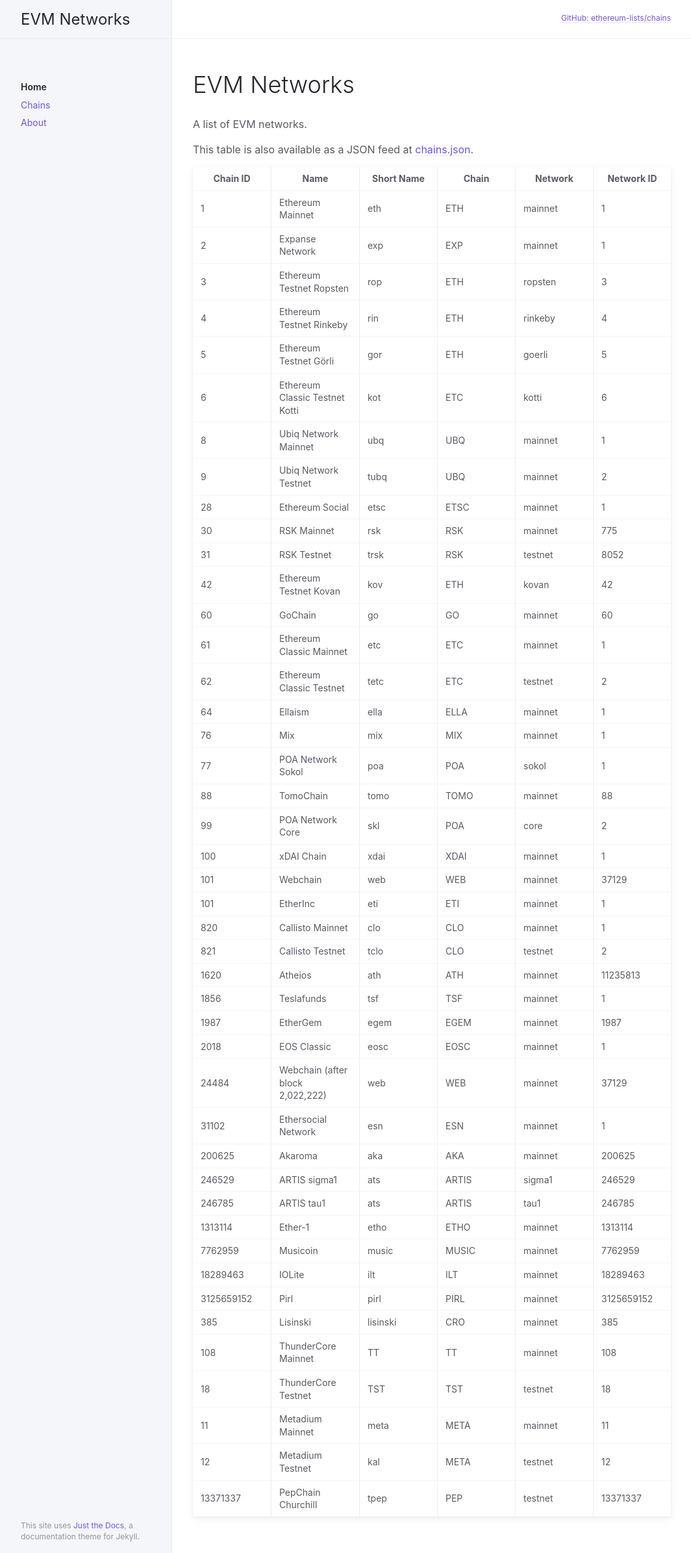
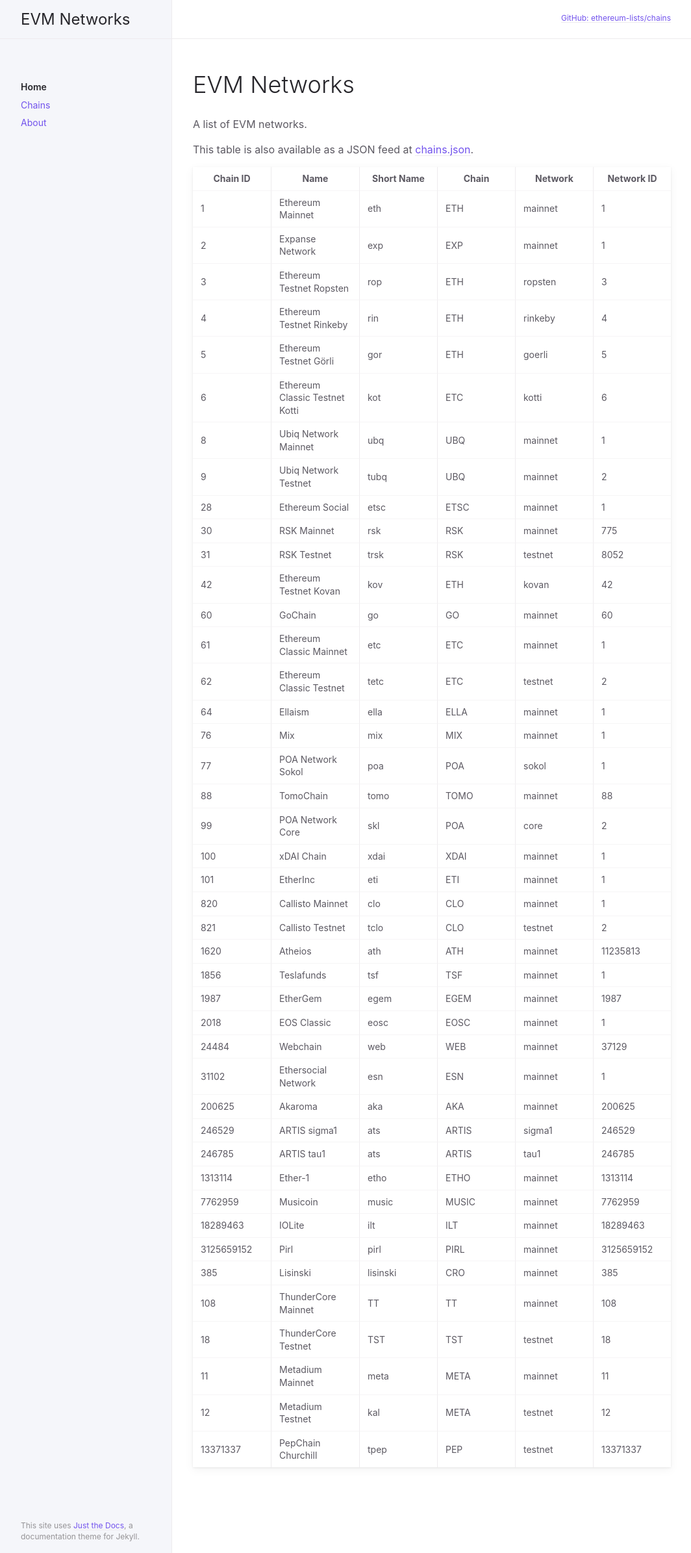
Before and after one commit to Night-commits/chains, a Jekyll site: the page built from index.md, in a window 1280 px wide. Shown: the whole page at 65% size, without its empty margins (91-1155 px from the left). Built offline with Jekyll 4.4.1, drawn with Linux system fonts in a browser that asks for light colours.

Commit message:
remove duplicate webchain entry

```diff
--- a/_data/chains.json
+++ b/_data/chains.json
@@ -261,18 +261,6 @@
     "faucets": []
   },
   {
-    "name": "Webchain",
-    "short_name": "web",
-    "chain": "WEB",
-    "network": "mainnet",
-    "chain_id": 101,
-    "network_id": 37129,
-    "rpc": [
-      "https://node1.webchain.network"
-    ],
-    "faucets": []
-  },
-  {
     "name": "EtherInc",
     "short_name": "eti",
     "chain": "ETI",
@@ -353,7 +341,7 @@
     "faucets": []
   },
   {
-    "name": "Webchain (after block 2,022,222)",
+    "name": "Webchain",
     "short_name": "web",
     "chain": "WEB",
     "network": "mainnet",
```
